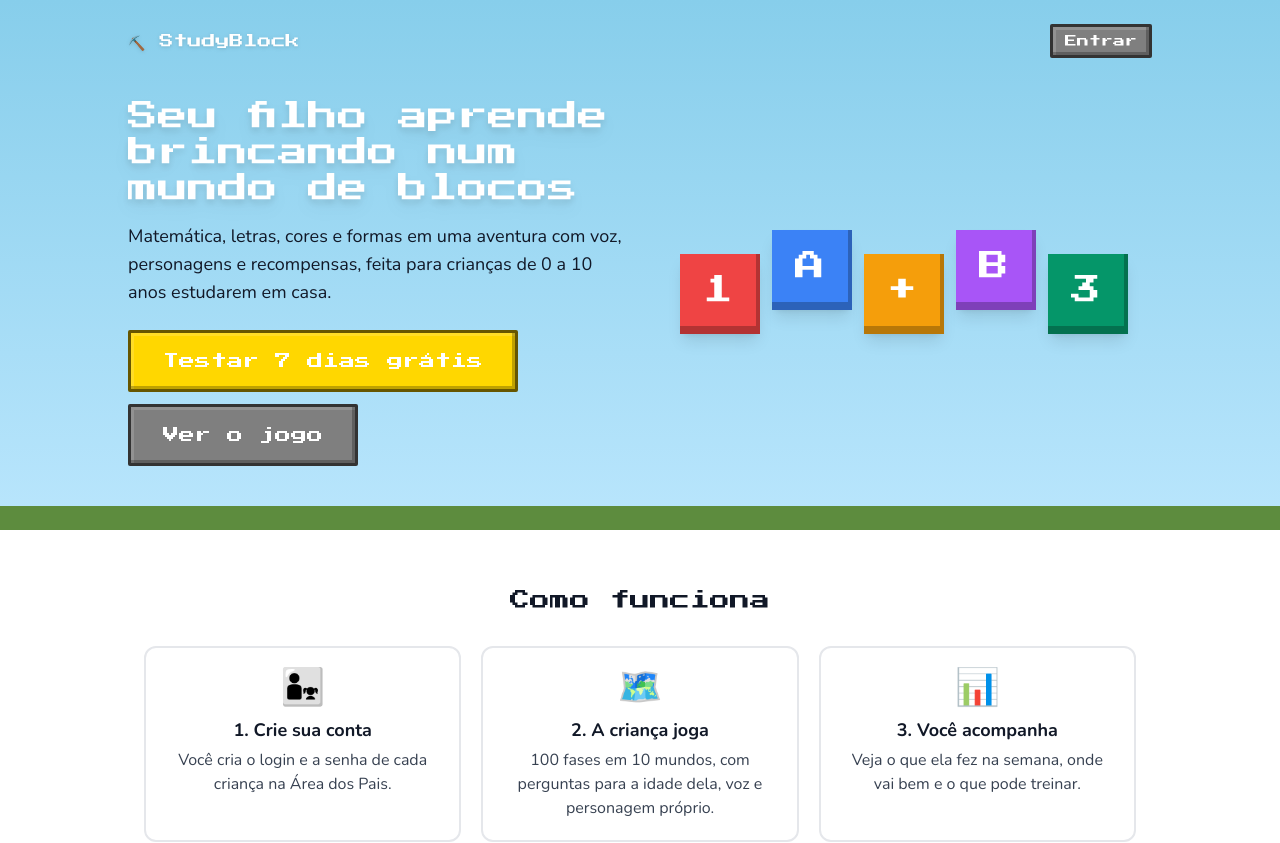
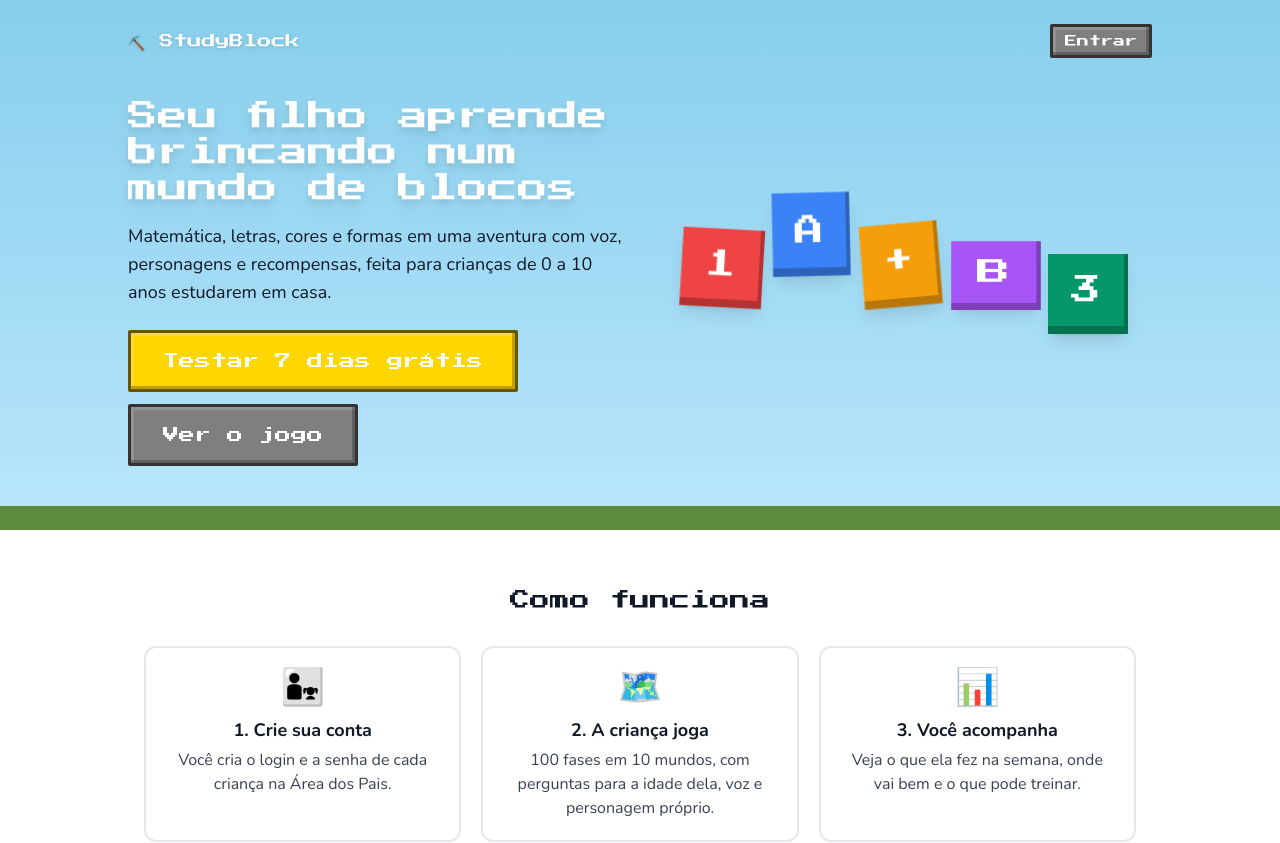
Before and after one commit to leozxinho/app-study-block, a React (Vite) app: page / in a window 1280 px wide. Shown: the top 843 px of the page. Built offline with nearby package versions, Linux system fonts and the light colour scheme; no server answers.

Commit message:
Landing: blocos do topo pulando em onda

```diff
--- a/src/index.css
+++ b/src/index.css
@@ -522,3 +522,19 @@ body.has-tabbar { padding-bottom: calc(68px + env(safe-area-inset-bottom)); }
   90% { transform: translateY(0) rotate(180deg); }
 }
 .block-loader > * { animation: block-hop 1.1s ease-in-out infinite; }
+
+/* Landing: blocos do topo pulando (agacha, sobe girando um pouco, cai e amassa) */
+@keyframes hero-hop {
+  0%, 55%, 100% { transform: translateY(0) scale(1, 1) rotate(0); }
+  8% { transform: translateY(0) scale(1.12, 0.86) rotate(0); }
+  22% { transform: translateY(-34px) scale(0.94, 1.08) rotate(-6deg); }
+  34% { transform: translateY(-34px) scale(1, 1) rotate(4deg); }
+  46% { transform: translateY(0) scale(1.1, 0.9) rotate(0); }
+}
+.hero-hop {
+  transform-origin: 50% 100%;
+  animation: hero-hop 1.8s ease-in-out infinite;
+}
+@media (prefers-reduced-motion: reduce) {
+  .hero-hop { animation: none; }
+}
--- a/src/pages/LandingPage.tsx
+++ b/src/pages/LandingPage.tsx
@@ -59,11 +59,14 @@ export function LandingPage() {
           </div>
           <div className="flex justify-center items-end gap-2 sm:gap-3" aria-hidden="true">
             {HERO_BLOCKS.map((b, i) => (
-              <span
-                key={b.text}
-                className={`${b.color} w-14 h-14 sm:w-20 sm:h-20 flex items-center justify-center font-minecraft text-xl sm:text-3xl text-white border-b-8 border-r-4 border-black/25 shadow-lg ${i % 2 ? 'mb-6' : ''}`}
-              >
-                {b.text}
+              <span key={b.text} className={i % 2 ? 'mb-6' : ''}>
+                {/* Cada bloco pula na sua vez (onda da esquerda para a direita) */}
+                <span
+                  className={`hero-hop ${b.color} w-14 h-14 sm:w-20 sm:h-20 flex items-center justify-center font-minecraft text-xl sm:text-3xl text-white border-b-8 border-r-4 border-black/25 shadow-lg`}
+                  style={{ animationDelay: `${i * 0.18}s` }}
+                >
+                  {b.text}
+                </span>
               </span>
             ))}
           </div>
```
